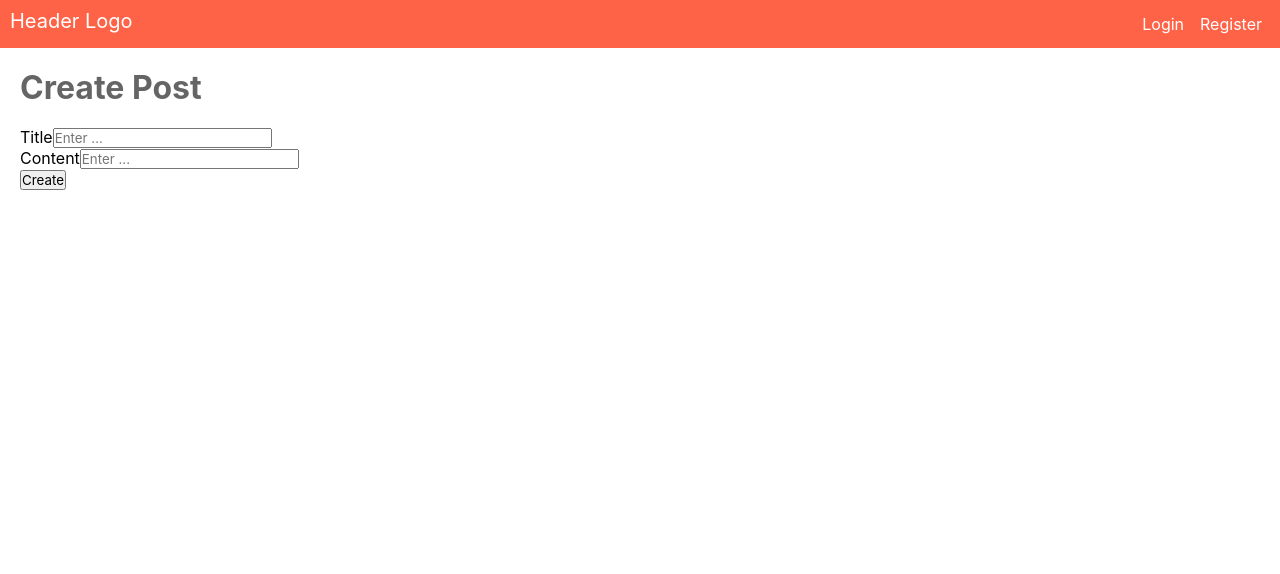
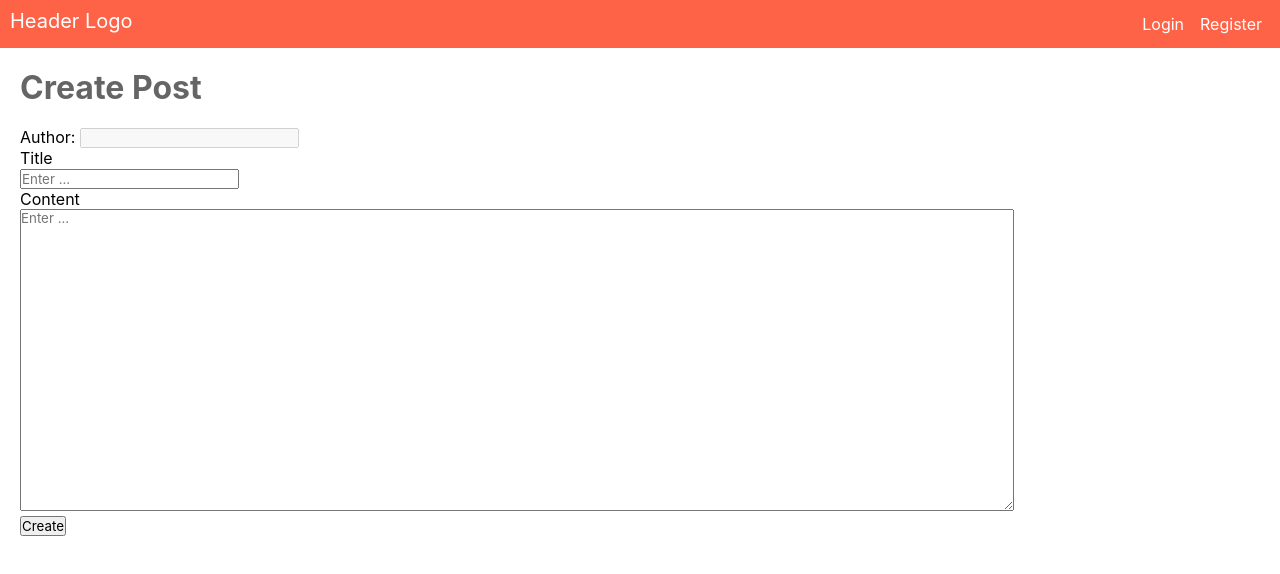
Before and after one commit to Naithar01/PostBoard-nextjs-client, a Next.js app: page /post/create in a window 1280 px wide. Shown: the top 574 px of the page. Built offline with nearby package versions, Linux system fonts and the light colour scheme.

Commit message:
Post Create 코드 구현

```diff
--- a/Lib/Post.ts
+++ b/Lib/Post.ts
@@ -4,6 +4,24 @@
       "Content-Type": "application/json",
     },
     method: "GET",
+  });
+};
+
+export const CreatePost = async (
+  title: string,
+  content: string,
+  author: string
+) => {
+  return await fetch("http://localhost:4000/api/post", {
+    headers: {
+      "Content-Type": "application/json",
+    },
+    method: "POST",
+    body: JSON.stringify({
+      title: title,
+      content: content,
+      author: author,
+    }),
   });
 };
 
--- a/actions/UserActions.ts
+++ b/actions/UserActions.ts
@@ -10,7 +10,7 @@
   username: string,
   password: string,
   dispatch: Dispatch
-) => {
+): void => {
   cookies.set("token", token);
   cookies.set("username", username);
   cookies.set("password", password);
@@ -19,7 +19,7 @@
   router.push("/post");
 };
 
-export const UserLogoutAction = async (dispatch: Dispatch) => {
+export const UserLogoutAction = (dispatch: Dispatch): void => {
   RemoveUserLoginCookieData();
   dispatch(logoutUser());
   alert("Logout");
@@ -32,7 +32,7 @@
   cookies.remove("password");
 };
 
-export const CheckUserLogin = async (dispatch: Dispatch) => {
+export const CheckUserLogin = async (dispatch: Dispatch): Promise<boolean> => {
   const { token, username, password } = await cookies.getAll();
 
   if (token && username && password) {
@@ -43,3 +43,22 @@
     return false;
   }
 };
+
+export const GetLoginUserDate = async (): Promise<{
+  token: string;
+  username: string;
+  password: string;
+}> => {
+  const { token, username, password } = await cookies.getAll();
+
+  return {
+    token,
+    username,
+    password,
+  };
+};
+
+export const GetLoginUsernameData = async (): Promise<string> => {
+  const { username } = await cookies.getAll();
+  return username;
+};
--- a/components/Layouts/Header/Header.tsx
+++ b/components/Layouts/Header/Header.tsx
@@ -38,6 +38,9 @@
                   <Link href="/post">Posts</Link>
                 </li>
                 <li className={styles.right_header_menu_item}>
+                  <Link href="/post/create">New Post</Link>
+                </li>
+                <li className={styles.right_header_menu_item}>
                   <button
                     type="button"
                     className={styles.right_header_menu_item_user_logout}
--- a/components/Post/Create/PostCreateTemplate.tsx
+++ b/components/Post/Create/PostCreateTemplate.tsx
@@ -1,15 +1,29 @@
 import React from "react";
+
+import styles from "../../../styles/post/createpost.module.css";
 
 interface IProps {
   CreatePostInputStateChangeHandler: (
-    e: React.ChangeEvent<HTMLInputElement>
+    e:
+      | React.ChangeEvent<HTMLInputElement>
+      | React.ChangeEvent<HTMLTextAreaElement>
   ) => void;
+  PostCreateSubmitHandler: () => void;
+  author: string;
 }
 
-const PostCraeteTemplate = ({ CreatePostInputStateChangeHandler }: IProps) => {
+const PostCraeteTemplate = ({
+  CreatePostInputStateChangeHandler,
+  PostCreateSubmitHandler,
+  author,
+}: IProps) => {
   return (
     <form className="post_create_form">
-      <div className="post_create_inp">
+      <div className="post_author_name">
+        <label>Author: </label>
+        <input value={author} disabled />
+      </div>
+      <div className={styles.post_create_inp}>
         <label htmlFor="title">Title</label>
         <input
           type="text"
@@ -20,10 +34,9 @@
           onChange={CreatePostInputStateChangeHandler}
         />
       </div>
-      <div className="post_create_inp">
+      <div className={styles.post_create_inp}>
         <label htmlFor="content">Content</label>
-        <input
-          type="text"
+        <textarea
           name="content"
           id="content"
           placeholder="Enter ..."
@@ -32,7 +45,9 @@
         />
       </div>
       <div className="post_create_btn">
-        <button type="button">Create</button>
+        <button type="button" onClick={PostCreateSubmitHandler}>
+          Create
+        </button>
       </div>
     </form>
   );
--- a/components/User/Login/UserLoginTemplate.tsx
+++ b/components/User/Login/UserLoginTemplate.tsx
@@ -15,9 +15,6 @@
 }: IProps) => {
   return (
     <form className={styles.user_login_form}>
-      {/* <header className={styles.user_login_header}>
-        <p>Login</p>
-      </header> */}
       <div className={styles.user_login_input}>
         <label htmlFor="username">UserName</label>
         <input
--- a/pages/post/create.tsx
+++ b/pages/post/create.tsx
@@ -1,18 +1,31 @@
-import React, { useState } from "react";
+import { useRouter } from "next/router";
+import React, { useEffect, useState } from "react";
+import { GetLoginUsernameData } from "../../actions/UserActions";
 import PageHeader from "../../components/Layouts/PageHeader/PageHeader";
 import PostCraeteTemplate from "../../components/Post/Create/PostCreateTemplate";
+import { CreatePost } from "../../Lib/Post";
 
 const PostCreatePage = () => {
+  const router = useRouter();
   const [createPostInputState, setCreatePostInputState] = useState<{
     title: string;
     content: string;
   }>({
     title: "",
-    content: "",
+    content: ``,
   });
 
+  const [authorInfo, setAuthorInfo] = useState<string>("");
+
+  const GetAuthorName = async () => {
+    const username: string = await GetLoginUsernameData();
+    setAuthorInfo(username);
+  };
+
   const CreatePostInputStateChangeHandler = (
-    e: React.ChangeEvent<HTMLInputElement>
+    e:
+      | React.ChangeEvent<HTMLInputElement>
+      | React.ChangeEvent<HTMLTextAreaElement>
   ) => {
     setCreatePostInputState({
       ...createPostInputState,
@@ -20,11 +33,38 @@
     });
   };
 
+  const PostCreateSubmitHandler = async () => {
+    if (
+      createPostInputState.title.trim().length === 0 ||
+      createPostInputState.content.trim().length === 0
+    ) {
+      alert("Enter Title Or Content");
+    }
+    await CreatePost(
+      createPostInputState.title,
+      createPostInputState.content,
+      authorInfo
+    )
+      .then((res) => {
+        alert("Success Create Post");
+        return router.push("/post");
+      })
+      .catch((err) => {
+        alert(`Error\n${err.message}`);
+      });
+  };
+
+  useEffect(() => {
+    GetAuthorName();
+  }, []);
+
   return (
     <div className="post_create_page">
       <PageHeader header_text="Create Post" />
       <PostCraeteTemplate
         CreatePostInputStateChangeHandler={CreatePostInputStateChangeHandler}
+        PostCreateSubmitHandler={PostCreateSubmitHandler}
+        author={authorInfo}
       />
     </div>
   );
--- a/styles/layouts/header.module.css
+++ b/styles/layouts/header.module.css
@@ -25,4 +25,5 @@
   color: white;
   font-weight: bold;
   cursor: pointer;
+  border: none;
 }
--- /dev/null
+++ b/styles/post/createpost.module.css
@@ -0,0 +1,8 @@
+.post_create_inp > label {
+  display: block;
+}
+
+.post_create_inp > textarea {
+  width: 80%;
+  min-height: 300px;
+}
```
